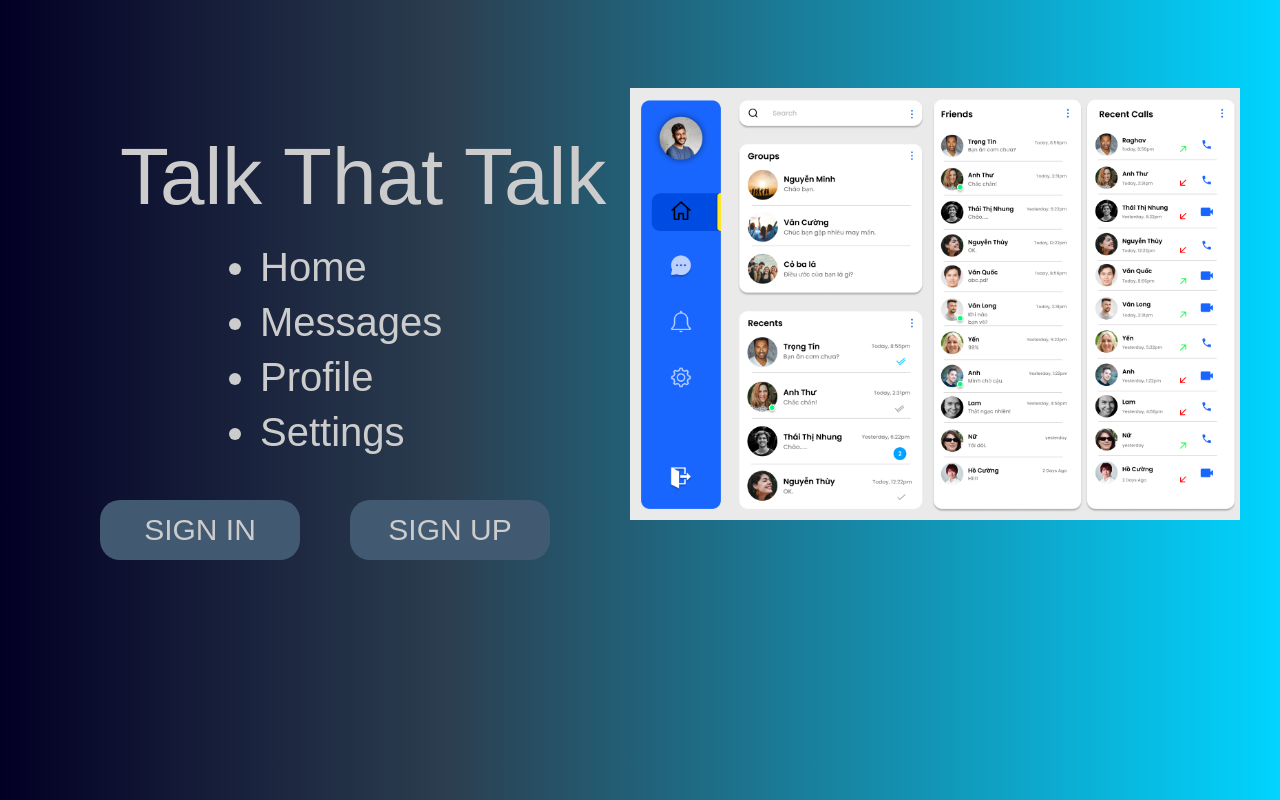
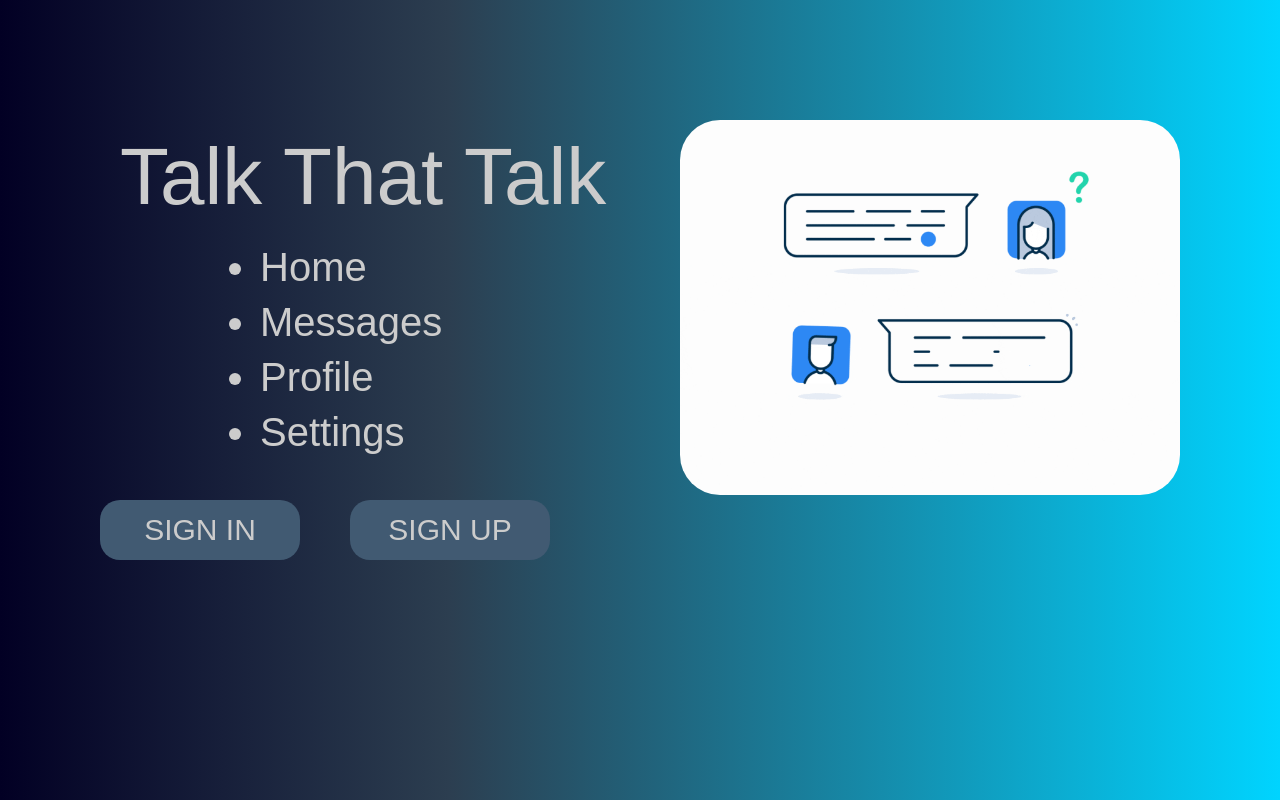
Before and after one commit to TinUIT/WebChat, a Django app: page / in a window 1280 px wide. Run offline with Django 4.2, Linux system fonts and the light colour scheme.

Commit message:
changetemplate

```diff
--- a/static/media/sign_in.css
+++ b/static/media/sign_in.css
@@ -38,10 +38,11 @@ body {
 }
 .background1 img{
     position: absolute;
-    width: 650px;
+    width: 550px;
     height: auto;
-    left: 17px;
+    left: 60px;
     top: 100px;
+    border-radius: 40px;
 }
 .background1 .sign_in {
     position: absolute;
--- a/static/media/sign_up.css
+++ b/static/media/sign_up.css
@@ -36,10 +36,11 @@ body{
 }
 .background1 img{
     position: absolute;
-    width: 650px;
+    width: 550px;
     height: auto;
-    left: 17px;
+    left: 60px;
     top: 100px;
+    border-radius: 40px;
 }
 .background1 .sign_in {
     position: absolute;
--- a/static/media/style.css
+++ b/static/media/style.css
@@ -94,10 +94,11 @@ body {
 }
 .plugin img {
     position: absolute;
-    width: 610px;
+    width: 500px;
     height: auto;
-    left: 630px;
-    top: 88px;
+    left: 680px;
+    top: 120px;
+    border-radius: 40px;
 }
 
 .backgound1 {
--- a/templates/authentication/index.html
+++ b/templates/authentication/index.html
@@ -36,7 +36,7 @@
             <a href="/signup">SIGN UP</a>
         </button>
 
-        <a href=""><img src="{% static 'pictures/chat.png' %}" alt="" ></a>
+        <a href=""><img src="{% static 'pictures/signinimage.gif' %}" alt="" ></a>
     {% endif %}
 </body>
 
--- a/templates/authentication/signin.html
+++ b/templates/authentication/signin.html
@@ -14,7 +14,7 @@
         <div class="background2">
             <div id="app"><a style="color: #ccc; text-decoration: none" href="/">Talk That Talk</a></div>
         </div>
-        <a href=""><img src="{% static 'pictures\chat.png' %}" alt=""></a>
+        <a href=""><img src="{% static 'pictures\signinimage.gif' %}" alt=""></a>
         <div class="sign_in">
 
             <form action="/signin" method="post">
--- a/templates/authentication/signup.html
+++ b/templates/authentication/signup.html
@@ -15,7 +15,7 @@
             <div id="app"><a style="color: #ccc; text-decoration: none" href="/">Talk That Talk</a></div>
 
         </div>
-        <a href=""><img src="{% static 'pictures\chat.png' %}" alt=""></a>
+        <a href=""><img src="{% static 'pictures\signinimage.gif' %}" alt=""></a>
         <div class="sign_in">
             <div id="welcome">
                 Welcome to Talk That Talk
```
Also changed, not shown: static/pictures/signinimage.gif (added).
